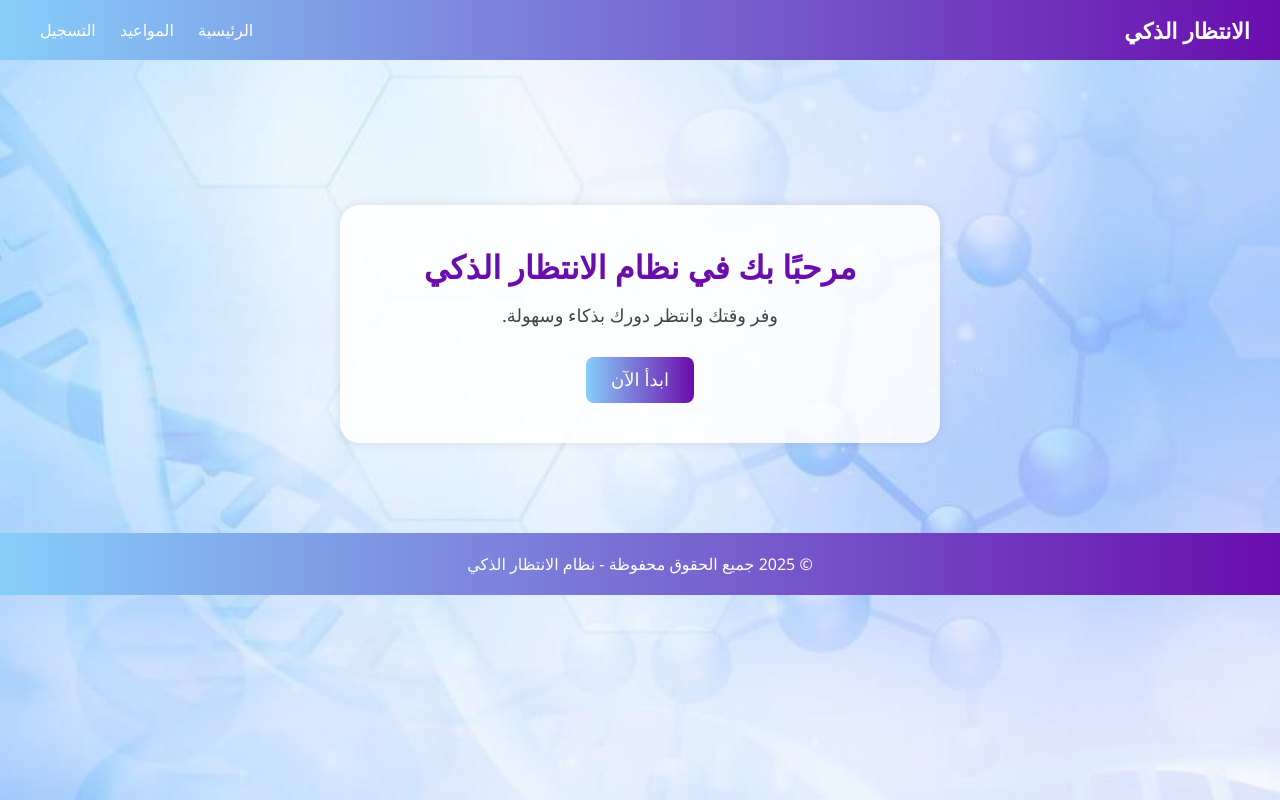
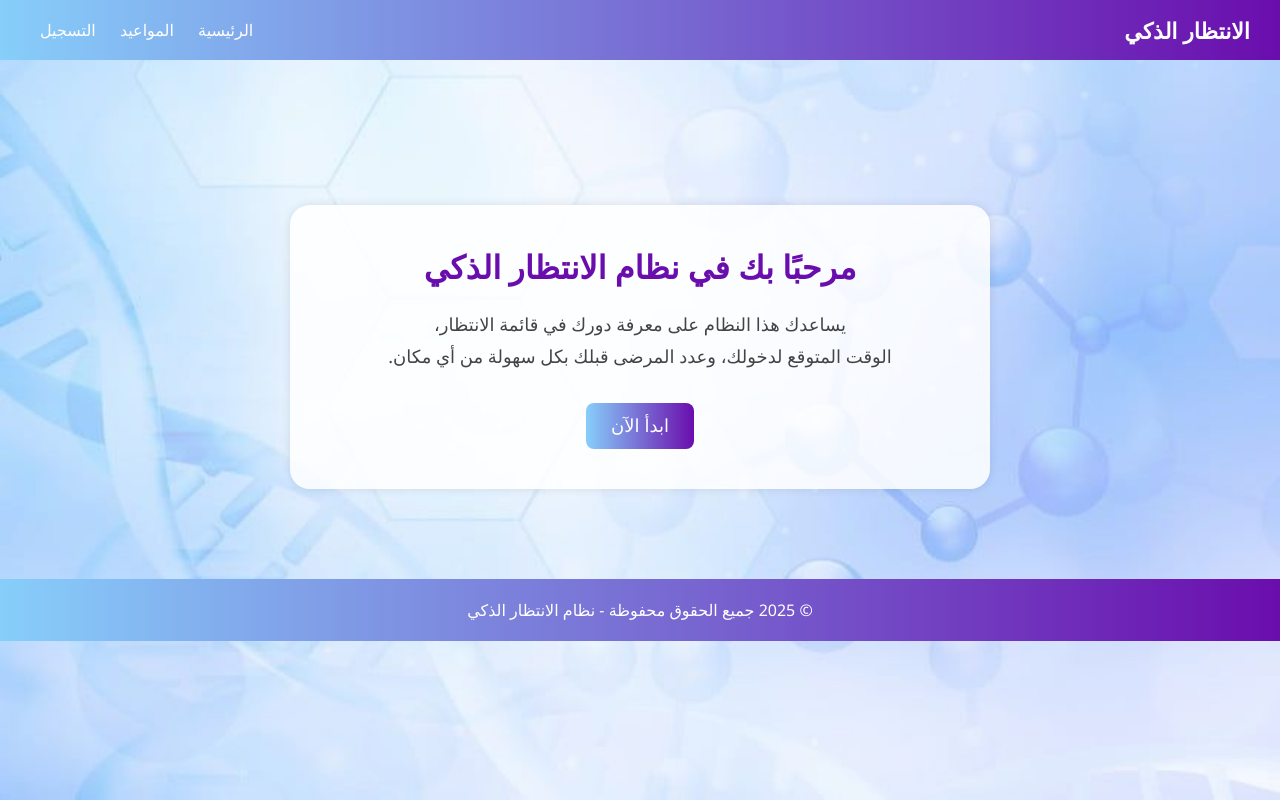
Before and after one commit to Gamih332/smartwait, a plain HTML site: page index.html in a window 1280 px wide. Drawn offline with Linux system fonts and the light colour scheme.

Commit message:
تعديل النص أو المحتوى

```diff
--- a/index.html
+++ b/index.html
@@ -34,8 +34,8 @@
       text-align: center;
       background-color: rgba(255, 255, 255, 0.85);
       margin: 120px auto 90px;
-      max-width: 600px;
-      padding: 40px 20px;
+      max-width: 700px;
+      padding: 40px 30px;
       border-radius: 20px;
       box-shadow: 0 0 10px rgba(0,0,0,0.1);
     }
@@ -43,13 +43,14 @@
     .main h1 {
       color: #6a0dad;
       font-size: 32px;
-      margin-bottom: 15px;
+      margin-bottom: 20px;
     }
 
     .main p {
       font-size: 18px;
       color: #444;
       margin-bottom: 30px;
+      line-height: 1.8;
     }
 
     .start-btn {
@@ -70,18 +71,21 @@
 </head>
 <body>
 
-  <!-- ✅ تضمين الشريط العلوي -->
-  <iframe class="header" src="Header.html"></iframe>
+  <!-- ✅ الشريط العلوي -->
+  <iframe class="header" src="header.html"></iframe>
 
   <!-- ✅ المحتوى الرئيسي -->
   <div class="main">
     <h1>مرحبًا بك في نظام الانتظار الذكي</h1>
-    <p>وفر وقتك وانتظر دورك بذكاء وسهولة.</p>
+    <p>
+      يساعدك هذا النظام على معرفة دورك في قائمة الانتظار،<br>
+      الوقت المتوقع لدخولك، وعدد المرضى قبلك بكل سهولة من أي مكان.
+    </p>
     <button class="start-btn" onclick="start()">ابدأ الآن</button>
   </div>
 
-  <!-- ✅ تضمين الشريط السفلي -->
-  <iframe class="footer" src="Footer.html"></iframe>
+  <!-- ✅ الشريط السفلي -->
+  <iframe class="footer" src="footer.html"></iframe>
 
   <script>
     function start() {
```
